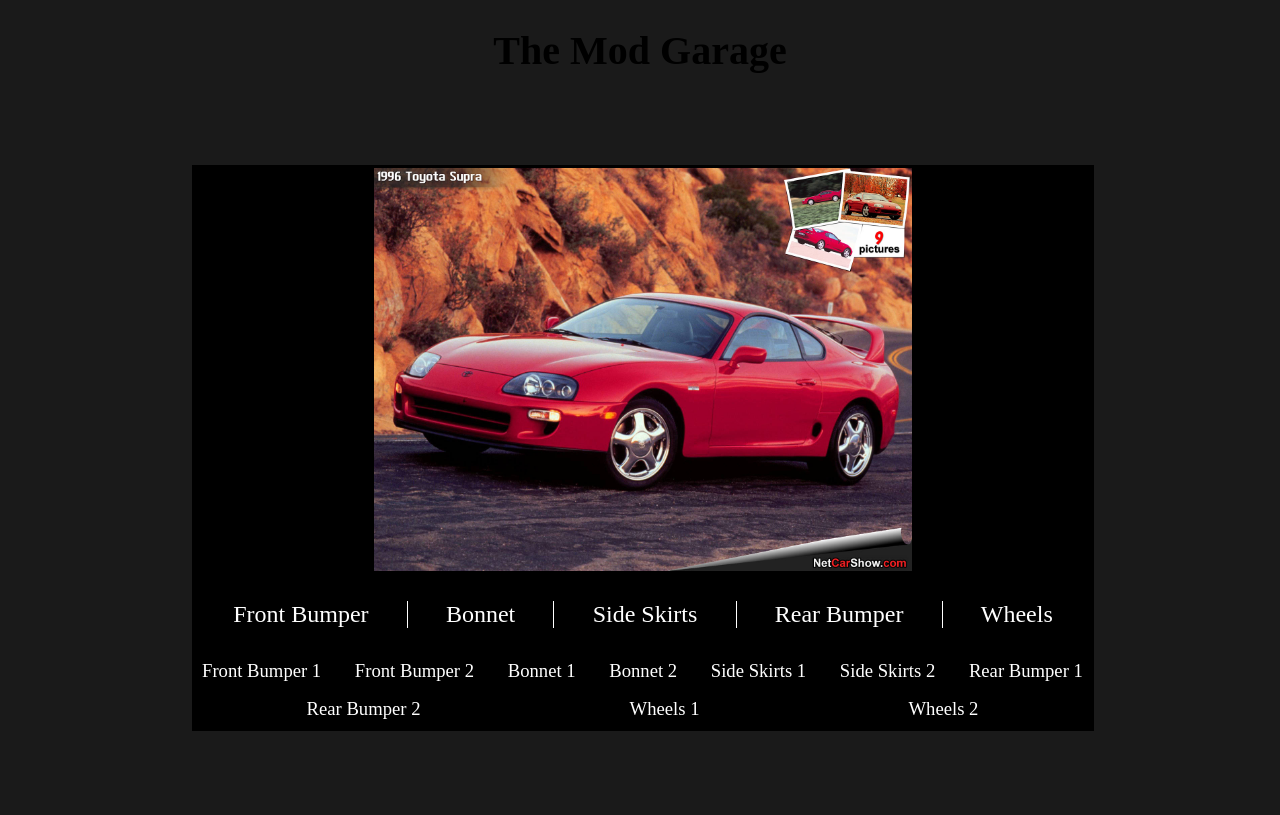
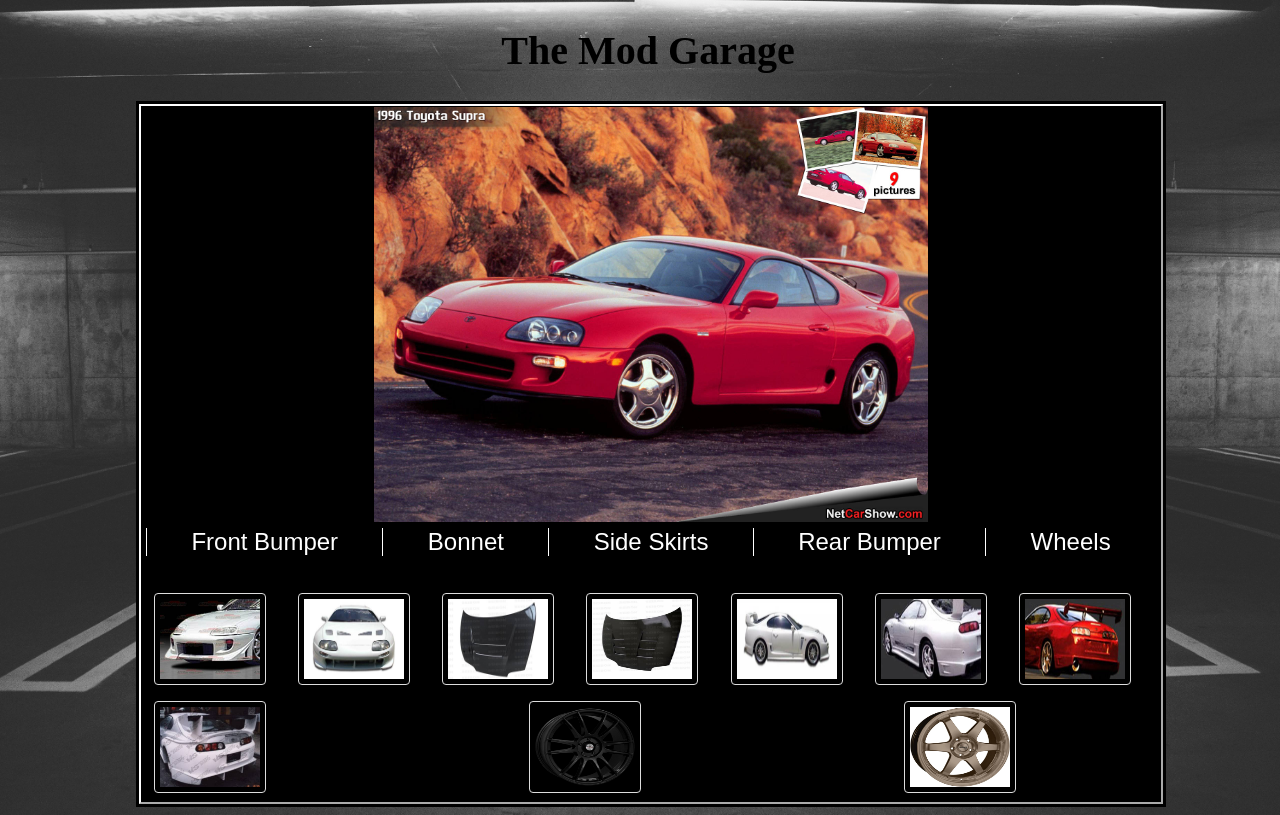
Before and after one commit to mattprice28/TheModGarage, a PHP site: page /vehicle_page.php in a window 1280 px wide. Before the commit the page ends 731 px from the top, so only its background shows below. Run offline with PHP 8.4, Linux system fonts and the light colour scheme.

Commit message:
added part images

```diff
--- a/css/TheModGarage.css
+++ b/css/TheModGarage.css
@@ -4,13 +4,11 @@
 }
 
 .window{
-	position: fixed;
-	height: 70%;
-	width: 70%;
+	height: 80%;
+	width: 80%;
 	border-style: solid;
 	border-width: medium;
-	margin-left: 15%;
-	margin-top: 5%;
+	margin-left: 10%;
 	background-color: black;
 	overflow: hidden;
 }
@@ -31,7 +29,7 @@
 }
 
 .footer{
-	position: absolute;
+	position: relative;
 	bottom: 0;
 }
 
@@ -81,5 +79,26 @@
 img{
 	display: block;
 	margin: auto;
-	width: 60%;
+	width: 55%;
 }
+
+.thumbnail{
+	border: 1px solid #ddd;
+	border-radius: 4px;
+	padding: 5px;
+	width: 100px;
+	height: 80px;
+}
+
+p{
+	color: white;
+	font-size: 16pt;
+}
+
+.backButton{
+	border-color: white;
+	background-color: black;
+	color: white;
+	font-size: 20px;
+
+}
--- a/vehicle_page.php
+++ b/vehicle_page.php
@@ -11,19 +11,17 @@
     <script src="js/OBJLoader.js"></script>
     <script src="js/MTLLoader.js"></script>
 
-    <style>
-        body {
-            overflow: hidden;
-            margin: 0;
-            padding: 0;
-            background: hsl(0, 0%, 10%);
-        }
-    </style>
 			<title>The Mod Garage</title>
 			<h1>The Mod Garage</h1>
 		</head>
 		<div class = "window">
 			<body>
+			<button class="backButton" onclick="goBack()"Back</button>
+			<script>
+			function goBack() {
+				window.history.back();
+			}
+			</script>
 				<script src="js/three.js"></script>
 				<script>
 				// The detector will show a warning if the current browser does not support WebGL.
@@ -100,16 +98,26 @@
 				</ul>
 				<br>
 				<ul class ="mods">
-					<li>Front Bumper 1<li>
-					<li>Front Bumper 2<li>
-					<li>Bonnet 1<li>
-					<li>Bonnet 2<li>
-					<li>Side Skirts 1<li>
-					<li>Side Skirts 2<li>
-					<li>Rear Bumper 1<li>
-					<li>Rear Bumper 2<li>
-					<li>Wheels 1<li>
-					<li>Wheels 2<li>
+					<li><a href="parts/frontbumper1.jpg">
+					<img class="thumbnail" src="parts/frontbumper1.jpg" alt="Front Bumper 1"></a><li>
+					<li><a href="parts/frontbumper2.jpg">
+					<img class="thumbnail" src="parts/frontbumper2.jpg" alt="Front Bumper 2"></a><li>
+					<li><a href="parts/bonnet1.jpg">
+					<img class="thumbnail" src="parts/bonnet1.jpg" alt="Bonnet 1"></a><li>
+					<li><a href="parts/bonnet2.jpg">
+					<img class="thumbnail" src="parts/bonnet2.jpg" alt="Bonnet 2"></a><li>
+					<li><a href="parts/sideskirt1.jpg">
+					<img class="thumbnail" src="parts/sideskirt1.jpg" alt="Side Skirt 1"></a><li>
+					<li><a href="parts/sideskirt2.jpg">
+					<img class="thumbnail" src="parts/sideskirt2.jpg" alt="Side Skirt 2"></a><li>
+					<li><a href="parts/rearbumper1.jpg">
+					<img class="thumbnail" src="parts/rearbumper1.jpg" alt="Rear Bumper 1"></a><li>
+					<li><a href="parts/rearbumper2.jpg">
+					<img class="thumbnail" src="parts/rearbumper2.jpg" alt="Rear Bumper 2"></a><li>
+					<li><a href="parts/wheels1.jpg">
+					<img class="thumbnail" src="parts/wheels1.jpg" alt="Wheels 1"></a><li>
+					<li><a href="parts/wheels2.jpg">
+					<img class="thumbnail" src="parts/wheels2.jpg" alt="Wheels 2"></a><li>
 			</div>
 			</body>
 		</div>
```
Also changed, not shown: Index.php (+13 -4 lines), parts/bonnet1.jpg (added), parts/bonnet2.jpg (added), parts/frontbumper1.jpg (added), parts/frontbumper2.jpg (added), parts/rearbumper1.jpg (added), parts/rearbumper2.jpg (added), parts/sideskirt1.jpg (added), parts/sideskirt2.jpg (added), parts/wheels1.jpg (added), parts/wheels2.jpg (added).
